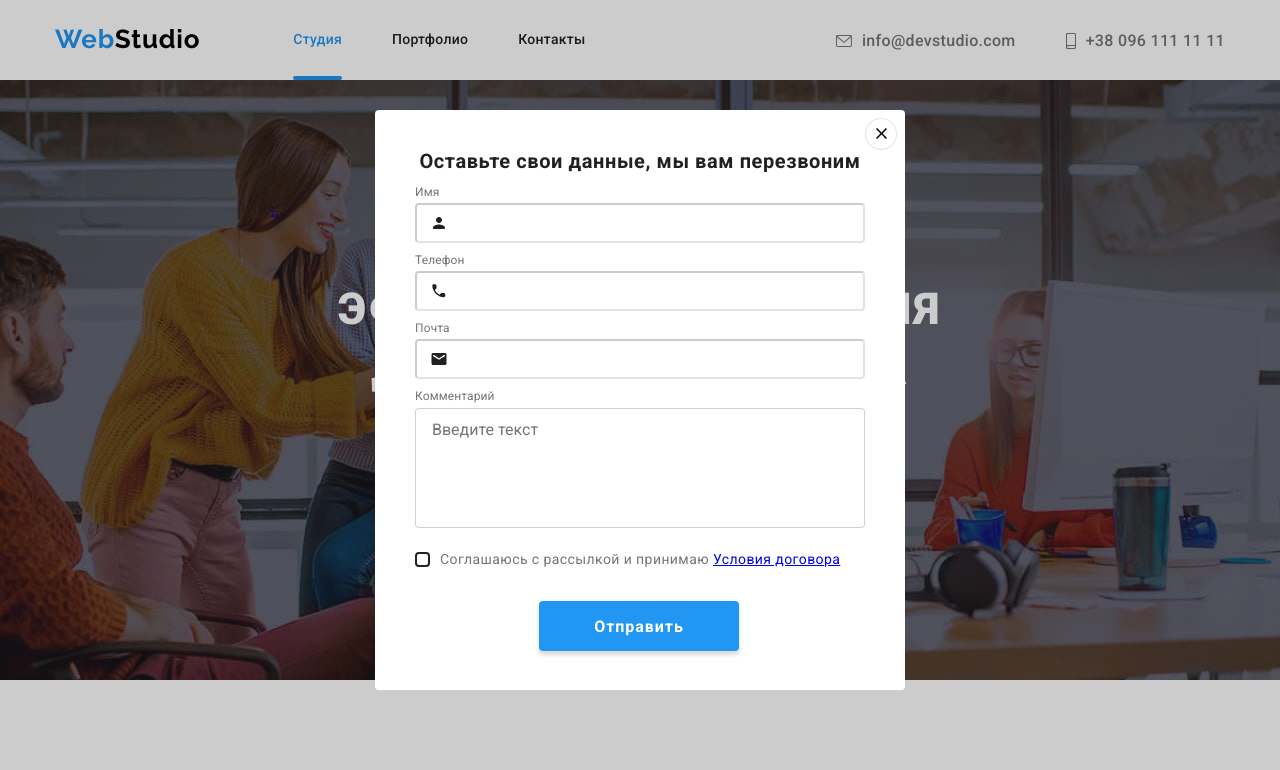
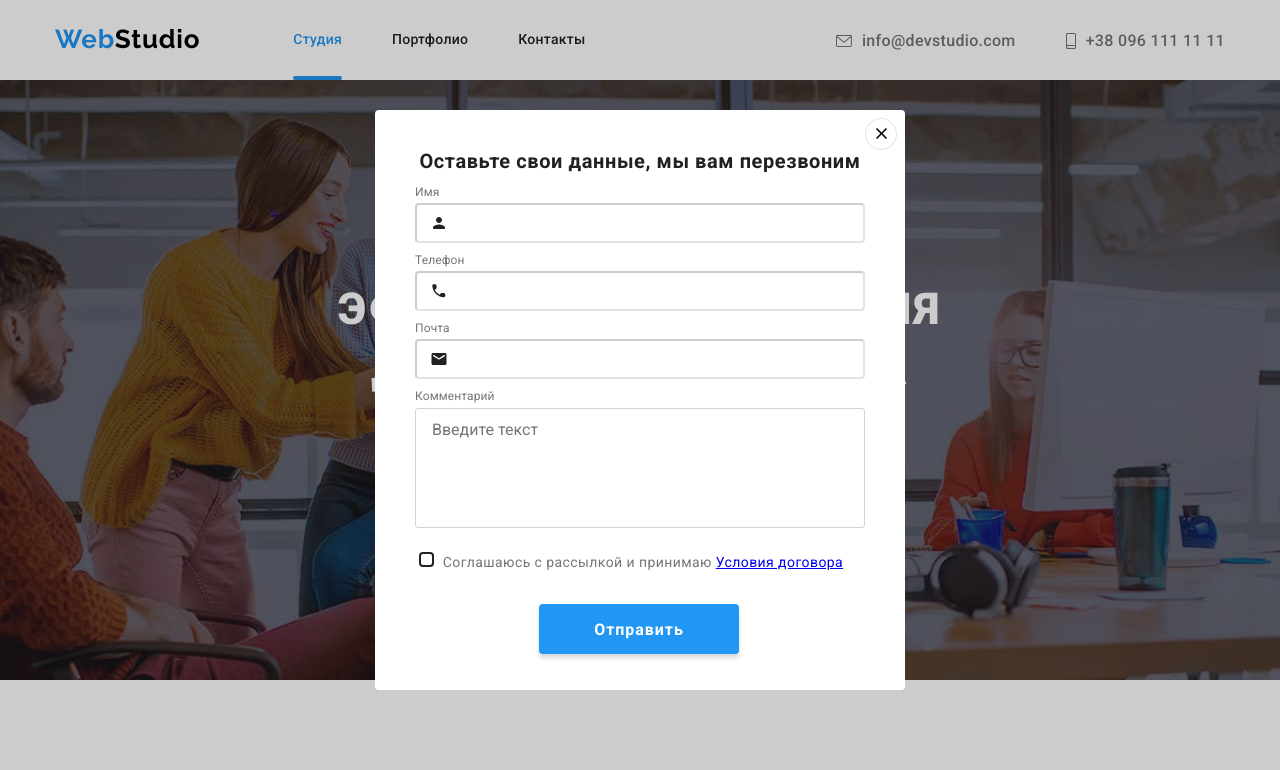
Before and after one commit to Pavel-1988/goit-markup-hw-06, a plain HTML site: page index.html in a window 1280 px wide. Both pictures are taken after a click on the button "Заказать услугу". Shown: the top 770 px of the page. Drawn offline with nearby package versions, Linux system fonts and the light colour scheme.

Commit message:
кнопка

```diff
--- a/css/styles.css
+++ b/css/styles.css
@@ -950,7 +950,7 @@ label>a{
   width: 15px;
   height: 15px;
   margin-top: 4px;
-  margin-right: 10px;
+  margin-right: 5px;
   border: 2px solid #212121;
   border-radius: 4px;
 
@@ -963,8 +963,9 @@ label>a{
  background-size: contain;
  background-origin:border-box ;
 
+}
 
-}
+
 .licence-box{
 font-weight: 400;
 font-size: 14px;
--- a/index.html
+++ b/index.html
@@ -432,9 +432,10 @@
                 <textarea class=" form-input enter-comment" id="comment" name="comment"  placeholder="Введите текст" ></textarea>
             </div>
             <div class="licence">
+                <label class="licence-box" for="licence">
                 <input  class="checkbox" id="licence" type="checkbox" name="licence" >
                 <span class="check-icon"></span>
-                <label class="licence-box" for="licence">Соглашаюсь с рассылкой и принимаю
+                Соглашаюсь с рассылкой и принимаю
                     <a href="#">Условия договора</a>
                 </label>
 
```
